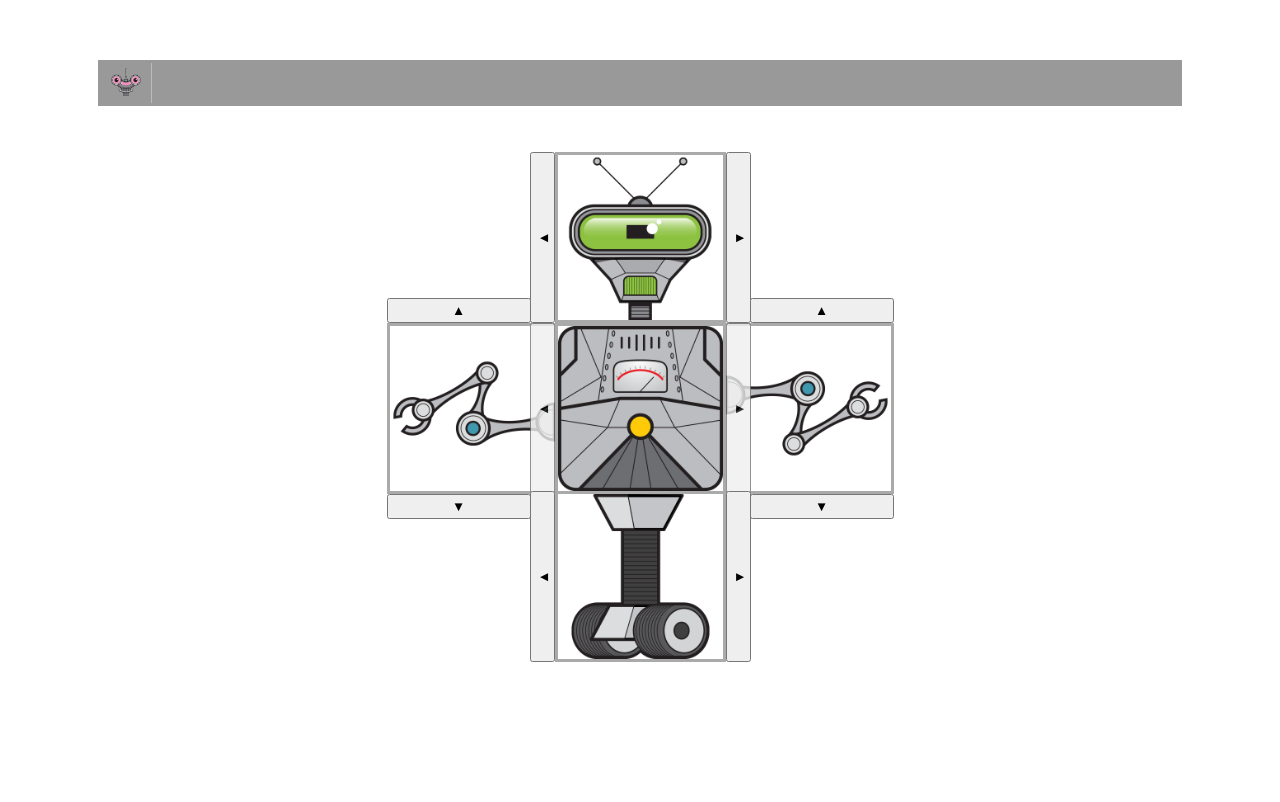
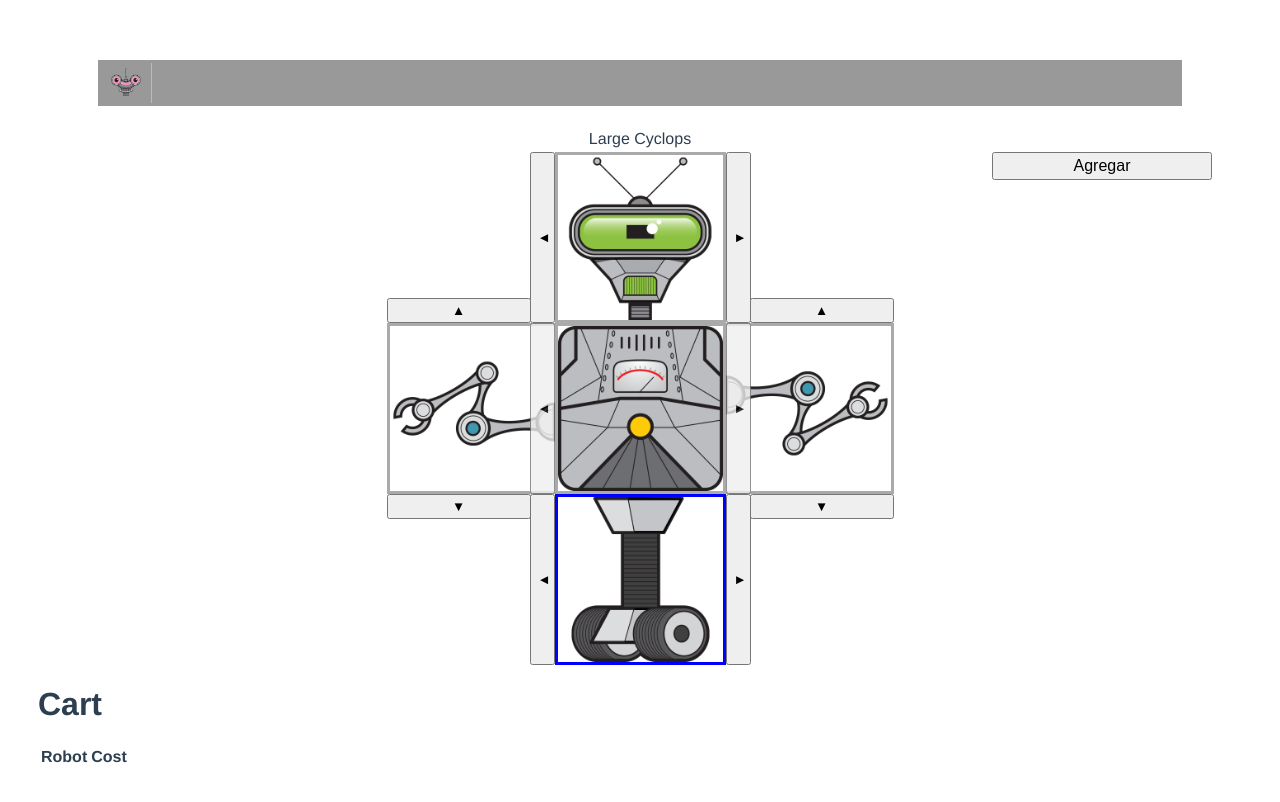
Before and after one commit to RoyRV/VueJS, a Vue app in the folder tuto3/build-a-bot/: page / in a window 1280 px wide. Shown: the top 802 px of the page. Built offline with nearby package versions, Linux system fonts and the light colour scheme.

Commit message:
adding sass , class styles

```diff
--- a/tuto3/build-a-bot/package.json
+++ b/tuto3/build-a-bot/package.json
@@ -18,6 +18,8 @@
     "babel-eslint": "^10.0.1",
     "eslint": "^5.8.0",
     "eslint-plugin-vue": "^5.0.0-0",
+    "node-sass": "^4.10.0",
+    "sass-loader": "^7.1.0",
     "vue-template-compiler": "^2.5.17"
   }
 }
--- a/tuto3/build-a-bot/src/App.vue
+++ b/tuto3/build-a-bot/src/App.vue
@@ -35,7 +35,7 @@ export default {
   font-family: 'Avenir', Helvetica, Arial, sans-serif;
   -webkit-font-smoothing: antialiased;
   -moz-osx-font-smoothing: grayscale;
-  text-align: center;
+  /* text-align: center; */
   color: #2c3e50;
   margin-top: 60px;
 }
--- a/tuto3/build-a-bot/src/build/RobotBuilder.vue
+++ b/tuto3/build-a-bot/src/build/RobotBuilder.vue
@@ -1,7 +1,14 @@
 <template>
-      <div>
+    <div class="content">
+        <button class="add-to-cart" v-on:click="addToCart()" >
+            Agregar
+        </button>
     <div class="top-row">
-      <div class="top part">
+      <div class="top part" :class="{'sale-border':selectedRobot.head.onSale}">
+          <div class="robot-name">
+                {{selectedRobot.head.title}}
+                <span v-if="selectedRobot.head.onSale" class="sale">Sale!</span>
+          </div>
         <img v-bind:src="selectedRobot.head.src" title="head"/>
         <button class="prev-selector"
                 v-on:click="selectPreviousHead()">&#9668;
@@ -33,12 +40,30 @@
       </div>
     </div>
     <div class="bottom-row">
-      <div class="bottom part">
+      <div class="bottom part" :style="headBorderStyle">
         <img  v-bind:src="selectedRobot.base.src" title="left arm"/>
         <button class="prev-selector" v-on:click="selectPreviousBase()">&#9668;</button>
         <button class="next-selector" v-on:click="selectNextBase()">&#9658;</button>
       </div>
     </div>
+      <div >
+          <h1>Cart</h1>
+          <div style="text-alingn:center">
+          <table>
+              <thead>
+                  <tr>
+                      <th>Robot</th>
+                      <th class="cost">Cost</th>
+                  </tr>
+              </thead>
+            <tbody>
+                <tr v-for="(robot,index) in cart" :key="index">
+                    <td>{{robot.head.title}}</td>
+                    <td>{{robot.cost}}</td>
+                </tr>
+            </tbody>
+          </table></div>
+      </div>
   </div>
 </template>
 
@@ -54,6 +79,12 @@ function getNextValidIndex(index, length) {
 }
 export default {
   name: "RobotBuilder",
+  mounted(){
+      console.log("component mounted");
+  },
+  created(){
+      console.log("component created")
+  },
   data() {
     return {
       availableParts,
@@ -61,7 +92,8 @@ export default {
       selectedLeftArmIndex: 0,
       selectedRightArmIndex: 0,
       selectedTorsoIndex: 0,
-      selectedBaseIndex: 0
+      selectedBaseIndex: 0,
+      cart: []
     };
   },
   methods: {
@@ -124,9 +156,27 @@ export default {
         this.selectedBaseIndex,
         availableParts.bases.length
       );
+    },
+    addToCart() {
+      const robot = this.selectedRobot;
+      const cost =
+        robot.head.cost +
+        robot.leftArm.cost +
+        robot.rightArm.cost +
+        robot.torso.cost +
+        robot.base.cost;
+      let _robot = Object.assign({}, robot, { cost });
+      this.cart.push(_robot);
     }
   },
   computed: {
+    headBorderStyle() {
+      return {
+        border: this.selectedRobot.head.onSale
+          ? "3px solid red"
+          : "3px solid blue"
+      };
+    },
     selectedRobot() {
       return {
         head: availableParts.heads[this.selectedHeadIndex],
@@ -140,16 +190,23 @@ export default {
 };
 </script>
 
-<style>
+<style lang="scss">
+.robot-name {
+  position: absolute;
+  top: -25px;
+  text-align: center;
+  width: 100%;
+}
 .part {
   position: relative;
   width: 165px;
   height: 165px;
   border: 3px solid #aaa;
+  img {
+    width: 165px;
+  }
 }
-.part img {
-  width: 165px;
-}
+
 .top-row {
   display: flex;
   justify-content: space-around;
@@ -230,4 +287,20 @@ export default {
 .right .next-selector {
   right: -3px;
 }
+.sale {
+  color: red;
+}
+.content {
+  position: relative;
+}
+.add-to-cart {
+  position: absolute;
+  right: 30px;
+  width: 220px;
+  padding: 3px;
+  font-size: 16px;
+}
+.sale-border {
+  border: 3px solid red;
+}
 </style>
```
Also changed, not shown: 1 other file (tests, documents, lock files or other folders).
